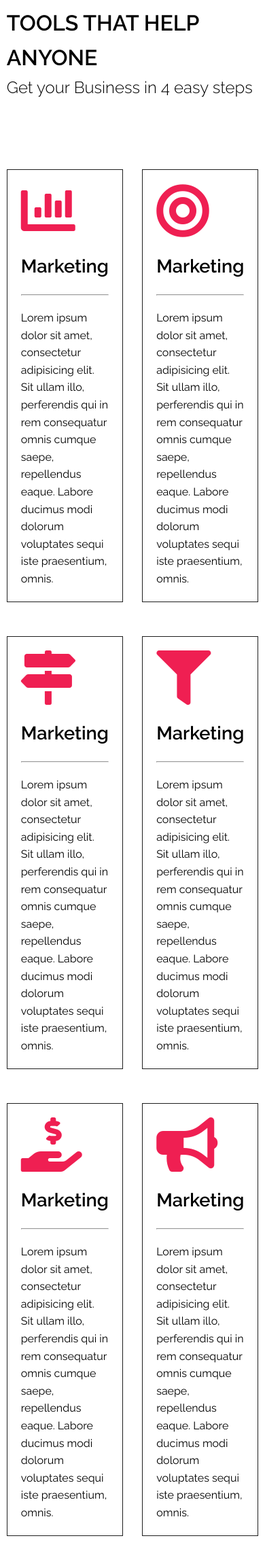
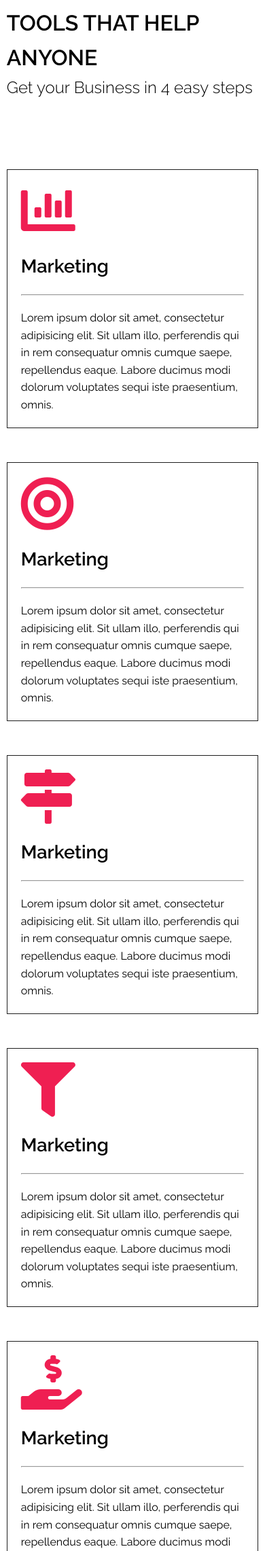
Before and after one commit to milivojevicentijevic/biznis, a PHP site: page / in a window 390 px wide. Shown: the part 2644-4926 px from the top of the page at 68% size. Run offline with PHP 8.4, Linux system fonts and the light colour scheme; some libraries are stand-ins or nearby versions.

Commit message:
responsive services

```diff
--- a/scss/style.css
+++ b/scss/style.css
@@ -535,6 +535,14 @@ services
   padding: 20px;
 }
 
+@media (max-width: 767px) {
+  .services article {
+    -webkit-box-flex: 0;
+        -ms-flex: 0 0 100%;
+            flex: 0 0 100%;
+  }
+}
+
 .services article:hover {
   -webkit-box-shadow: 0 0 20px #cccac5;
           box-shadow: 0 0 20px #cccac5;
--- a/scss/style.scss
+++ b/scss/style.scss
@@ -284,6 +284,9 @@ services
         border: 1px solid $black;
         margin-bottom: 50px;
         padding: 20px;
+        @media (max-width: 767px) {
+            flex: 0 0 100%;
+        }
         &:hover {
             box-shadow: 0 0 20px $lightgray;
             transform: scale(1.1);
```
Also changed, not shown: 1 other file.
